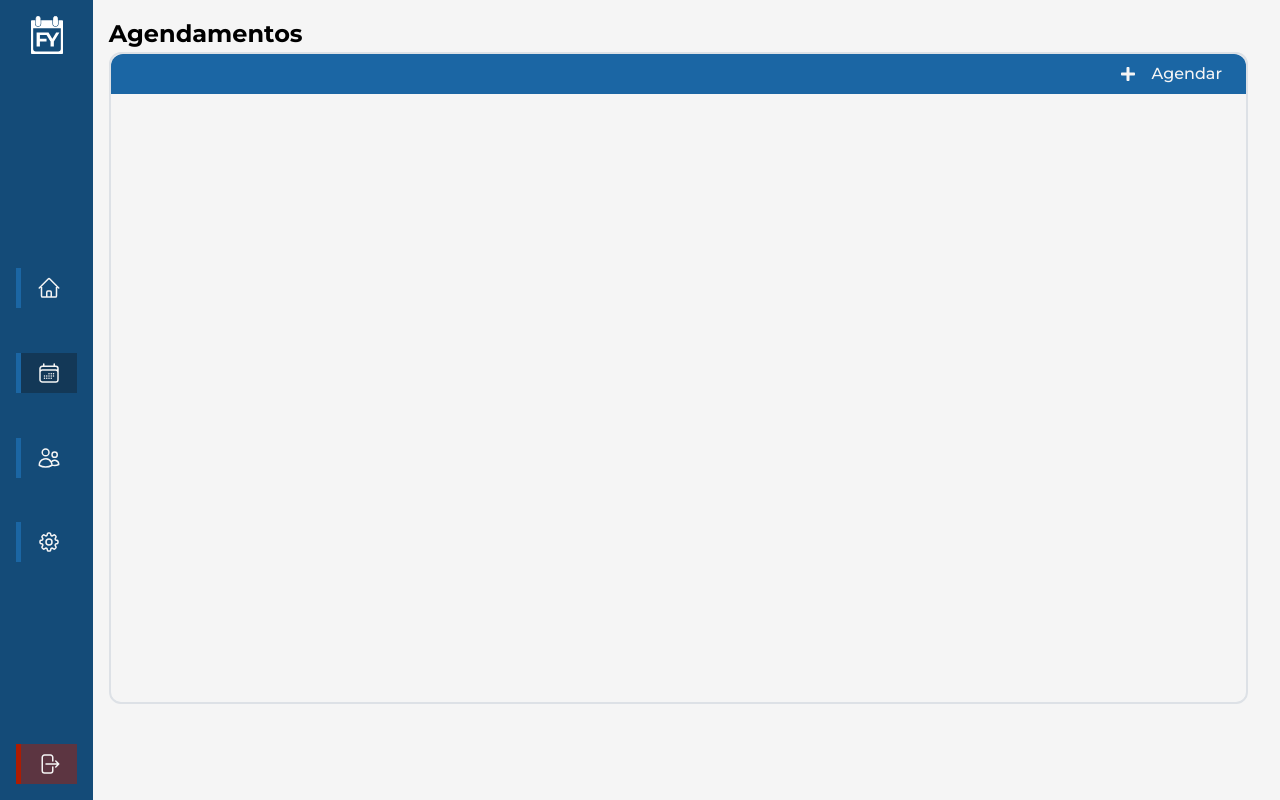
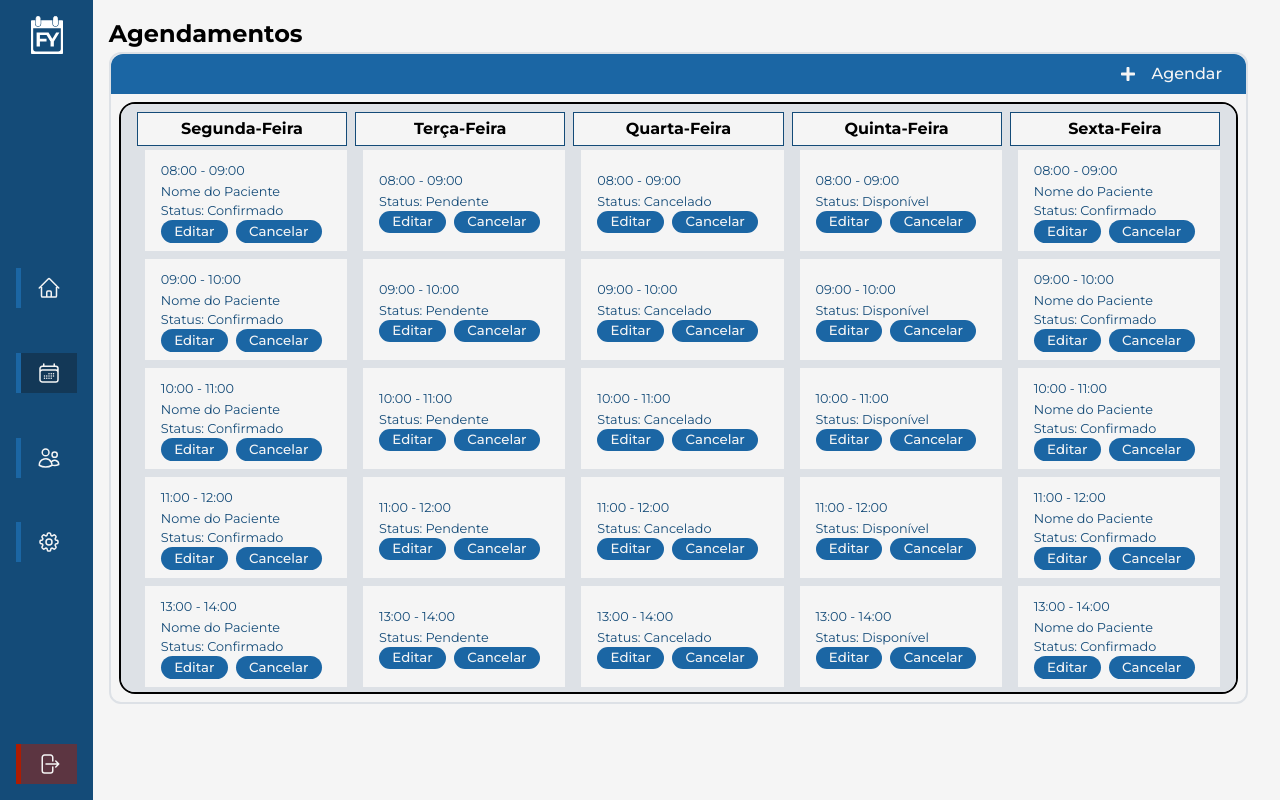
Before and after one commit to KauanPaschoal/web-projeto, a React (Vite) app: page /dashboard/agendamentos in a window 1280 px wide. Built offline with nearby package versions, Linux system fonts and the light colour scheme.

Commit message:
test: testando calendario na tela agendamentos

```diff
--- a/src/pages/dashboard/agendamentos/Agendamentos.jsx
+++ b/src/pages/dashboard/agendamentos/Agendamentos.jsx
@@ -3,13 +3,31 @@ import './Agendamentos.css'
 import MenuLateralComponent from '../components/MenuLateral/MenuLateralComponent'
 import MainComponent from '../components/MainComponent/MainComponent'
 import { FaPlus } from 'react-icons/fa'
+import CalendarCard from './components/CalendarCard/CalendarCard';
 
 
 const Agendamentos = () => {
 
+  const statusClass = {
+    Pendente: 'pendente',
+    Confirmado: 'confirmado',
+    Cancelado: 'cancelado',
+  }[status] || '';
+
   const redirectToCadastrarAgendamento = () => {
     window.location.href = './agendamentos/cadastrar'
   }
+
+  const generateCalendarCards = () => {
+    const daysOfWeek = ['Segunda-Feira', 'Terça-Feira', 'Quarta-Feira', 'Quinta-Feira', 'Sexta-Feira'];
+    const timeSlot = '08:00 - 09:00';
+
+    return daysOfWeek.map((day, index) => (
+      <td key={index} className='calendario-card'>
+        <span>{timeSlot}</span>
+      </td>
+    ));
+  };
 
   return (
     <div className='div-agendamentos flex'>
@@ -22,9 +40,39 @@ const Agendamentos = () => {
             Agendar
           </button>
         }>
+
+        <section className='calendario-container'>
+          <table className='calendario-table flex flex-col w-full'>
+            <thead className='flex w-full justify-between'>
+              <tr className='flex w-full justify-evenly gap-2'>
+                {['Segunda-Feira', 'Terça-Feira', 'Quarta-Feira', 'Quinta-Feira', 'Sexta-Feira'].map((day, index) => (
+                  <th key={index} className='calendario-card-header'>
+                    <span>{day}</span>
+                  </th>
+                ))}
+              </tr>
+            </thead>
+            <tbody className='flex flex-col w-full gap-2'>
+              {['08:00 - 09:00', '09:00 - 10:00', '10:00 - 11:00', '11:00 - 12:00', '13:00 - 14:00', '14:00 - 15:00', '15:00 - 16:00', '16:00 - 17:00'].map((timeSlot, rowIndex) => (
+                <tr key={rowIndex} className='flex w-full justify-evenly gap-2'>
+                  {['Segunda-Feira', 'Terça-Feira', 'Quarta-Feira', 'Quinta-Feira', 'Sexta-Feira'].map((day, colIndex) => (
+                    <td key={colIndex} className={`calendario-card`}>
+                      <CalendarCard
+                        timeSlot={timeSlot}
+                        status={colIndex % 4 === 0 ? 'Confirmado' : colIndex % 4 === 1 ? 'Pendente' : colIndex % 4 === 2 ? 'Cancelado' : 'Disponível'}
+                        patientName={colIndex % 4 === 0 ? 'Nome do Paciente' : ''}
+                      />
+                    </td>
+                  ))}
+                </tr>
+              ))}
+            </tbody>
+          </table>
+        </section>
+
       </MainComponent>
     </div>
-  )
+  );
 }
 
 export default Agendamentos
--- a/src/pages/dashboard/agendamentos/agendamentos.css
+++ b/src/pages/dashboard/agendamentos/agendamentos.css
@@ -14,3 +14,76 @@
     color: var(--DarkBlueFy);
     transition: 0.3s;
 }
+
+
+.calendario-container{
+    display: flex;
+    flex-direction: column;
+    gap: 1em;
+    width: 100%;
+    height: 100%;
+    overflow-y: auto;
+    border-radius: 1em;
+    padding: 0.5em 1em;
+    border: var(--BlackFy) 2px solid;
+    background-color: var(--LightGrayFy);
+}
+
+.calendario-table{
+    display: flex;
+    flex-direction: column;
+    width: 100%;
+    gap: 0.25em;
+}
+
+.calendario-card-header{
+    display: flex;
+    flex-direction: row;
+    justify-content: center;
+    align-items: center;
+    width: 100%;
+    padding: 0.25em 1em ;
+    gap: 1em;
+    border: 1px solid var(--DarkBlueFy);
+    background-color: var(--WhiteFy);
+}
+
+.calendario-card{
+    display: flex;
+    flex-direction: column;
+    justify-content: center;
+    align-items: start;
+    width: 100%;
+    padding: 0.5em 1em;
+    border-left: 0.5em solid var(--LightGrayFy);
+    background-color: var(--WhiteFy);
+
+    span{
+        font-size: 0.8em;
+        color: var(--DarkBlueFy);
+    }
+    p{
+        font-size: 0.8em;
+        color: var(--DarkBlueFy);
+    }
+}
+
+.btn_calendario{
+    background-color: var(--LightBlueFy);
+    color: var(--WhiteFy);
+    width: 100%;
+    justify-content: center;
+    padding: 0.1em 1em;
+    font-size: smaller;
+    cursor: pointer;
+    border-radius: 12em;
+
+    &:hover{
+        background-color: var(--DarkBlueFy);
+        transition: 0.3s;
+    }
+    &:active{
+        background-color: var(--DarkBlueFy);
+        transition: 0.3s;
+    }
+}
--- /dev/null
+++ b/src/pages/dashboard/agendamentos/components/CalendarCard/CalendarCard.css
@@ -0,0 +1 @@
+@import "tailwindcss";
--- /dev/null
+++ b/src/pages/dashboard/agendamentos/components/CalendarCard/CalendarCard.jsx
@@ -0,0 +1,30 @@
+import React from 'react';
+import './CalendarCard.css';
+
+const CalendarCard = ({ timeSlot, status, patientName }) => {
+
+    const borderColor = {
+        Pendente: 'orange',
+        Confirmado: 'green',
+        Cancelado: 'red',
+        Disponível: 'gray',
+    }[status] || 'gray';
+
+    const cardClassName = `calendario-card border-${borderColor}`;
+
+    return (
+        <div>
+            <span>{timeSlot}</span>
+            <div className='agendamento-info'>
+                <p>{patientName}</p>
+                <p>Status: {status}</p>
+            </div>
+            <div className='flex gap-2'>
+                <button className='btn_calendario flex rounded-full'>Editar</button>
+                <button className='btn_calendario flex rounded-full'>Cancelar</button>
+            </div>
+        </div>
+    );
+};
+
+export default CalendarCard;
```
